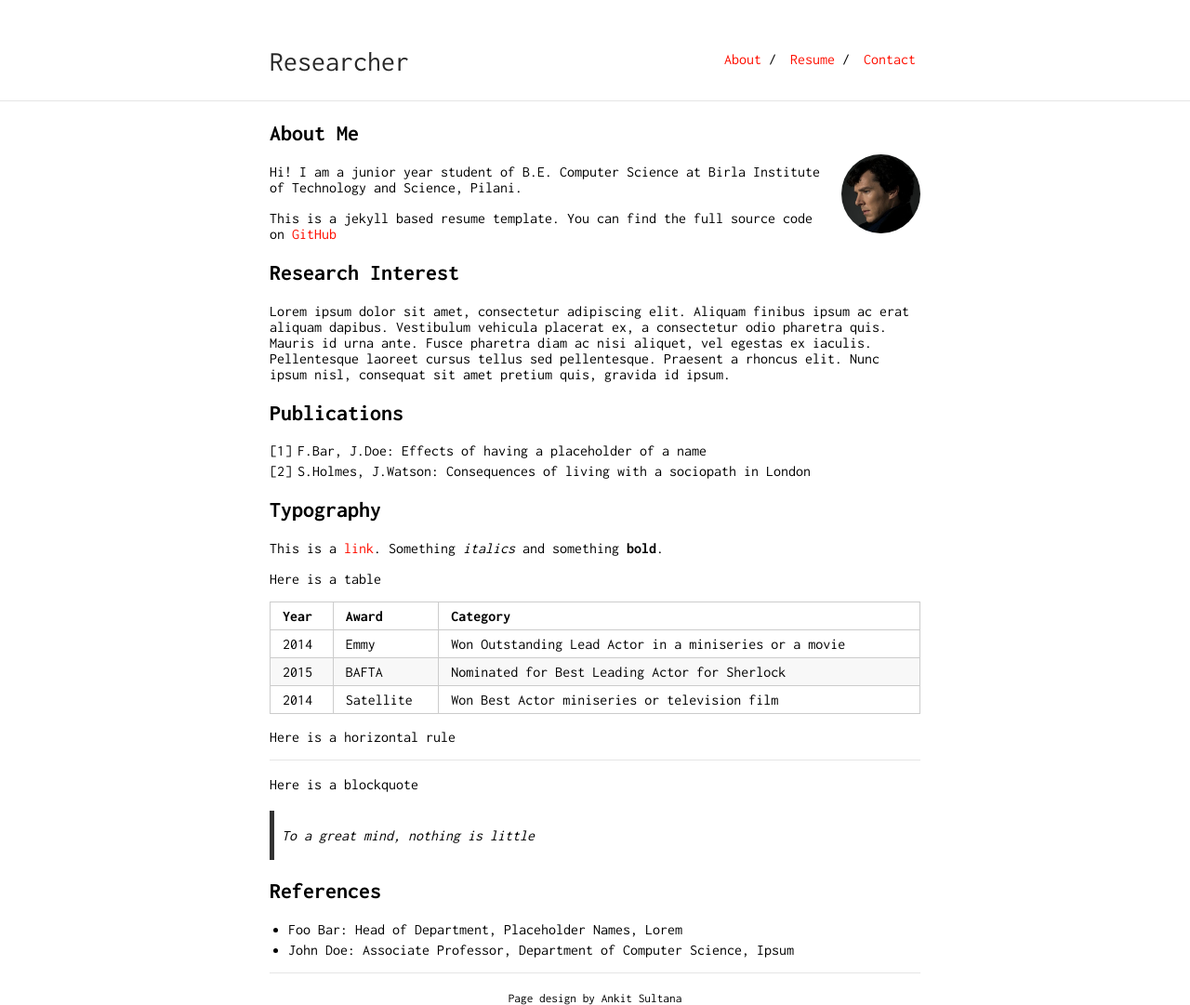
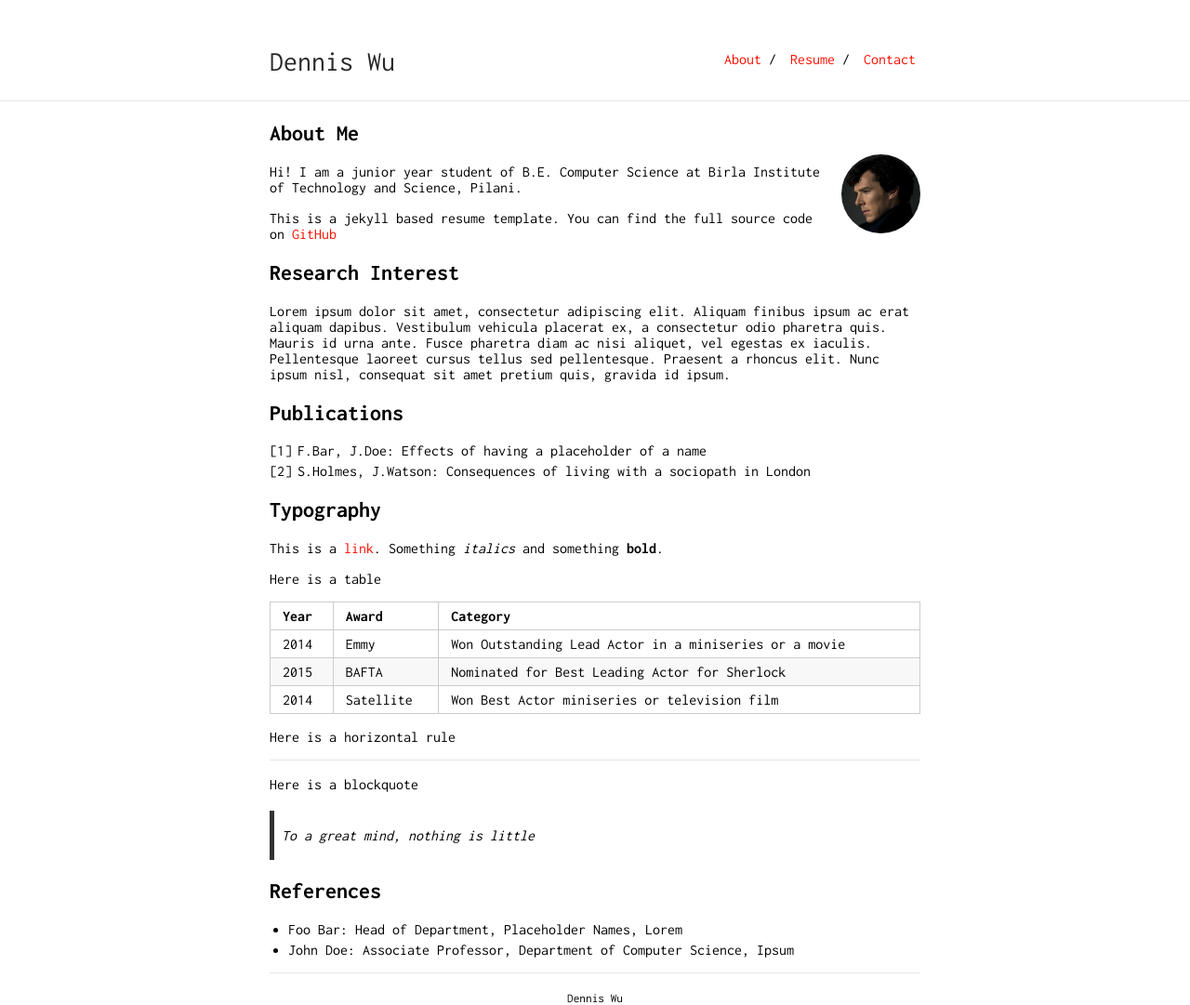
Before and after one commit to Hibb-bb/hibb-bb.github.io, a Jekyll site: the page built from index.md, in a window 1280 px wide. Shown: the whole page at 93% size. Built offline with Jekyll 4.4.1, drawn with Linux system fonts in a browser that asks for light colours; our own code applies the rules of GitHub Pages for plain Markdown files.

Commit message:
init commit

```diff
--- a/_config.yml
+++ b/_config.yml
@@ -1,5 +1,5 @@
-title: Researcher
-url: "https://ankitsultana.com"
+title: Dennis Wu
+url: "https://hibb-bb.github.io"
 baseurl: "/researcher"
 
 markdown: kramdown
@@ -8,8 +8,8 @@ markdown: kramdown
 tracking_id: #
 
 footer: yes
-footer_url: "https://github.com/ankitsultana"
-footer_text: "Page design by Ankit Sultana"
+footer_url: "https://hibb-bb.github.io"
+footer_text: "Dennis Wu"
 
 sass:
     style: compressed
```
